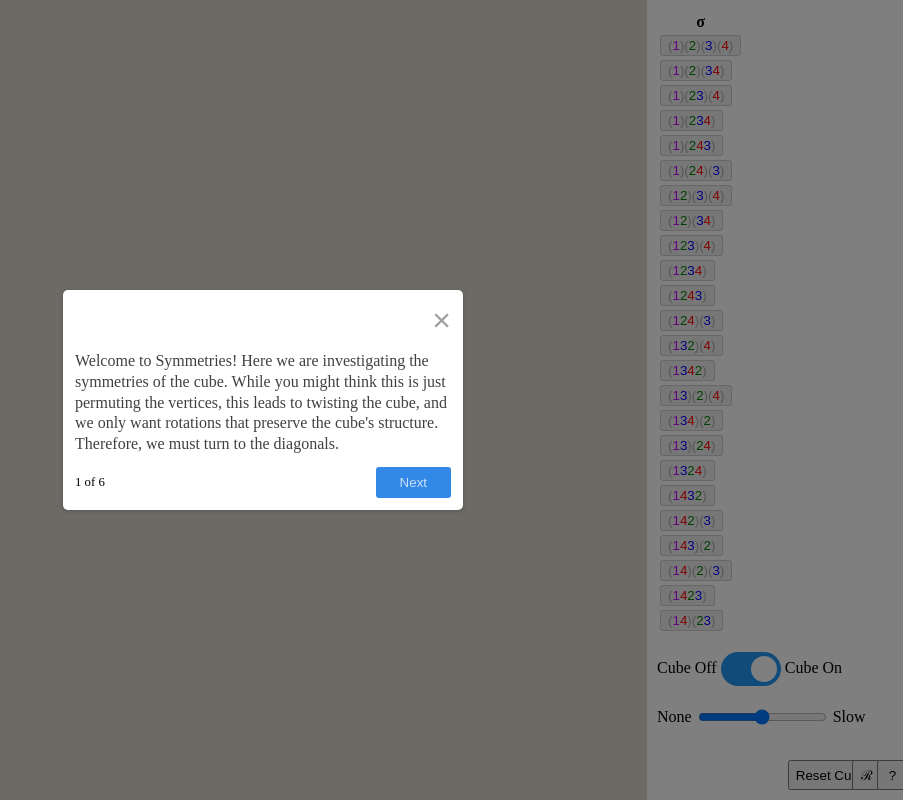
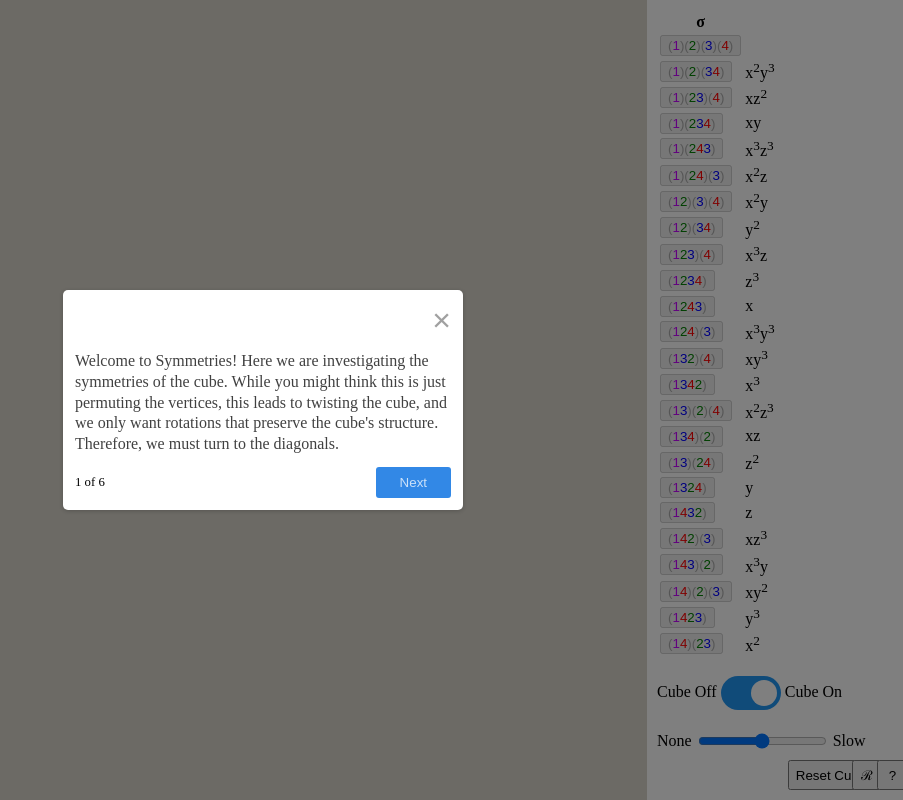
Before and after one commit to Innoviox/symmetries, a website: page index.html in a window 1280 px wide. Shown: the whole page, without its empty margins (377-1280 px from the left). Drawn offline with Linux system fonts and the light colour scheme.

Commit message:
project done?

```diff
--- a/css/main.css
+++ b/css/main.css
@@ -125,8 +125,8 @@ body {
     background-color: #a4a69c;
 }
 
-#rotation-table,
-#rotation-table td {
+.rotation-table,
+.rotation-table td {
     border: 1px solid black;
     border-collapse: collapse;
 }
--- a/index.html
+++ b/index.html
@@ -23,98 +23,123 @@
           <tr>
             <td><button class="sigma" id="#1-2-3-4">(<span class="yellow">1</span>)(<span class="green">2</span>)(<span
                   class="blue">3</span>)(<span class="red">4</span>)</button></td>
+            <td></td>
           </tr>
           <tr>
             <td><button class="sigma" id="#1-2-34">(<span class="yellow">1</span>)(<span class="green">2</span>)(<span
                   class="blue">3</span><span class="red">4</span>)</button></td>
+            <td>x<sup>2</sup>y<sup>3</sup></td>
+
           </tr>
           <tr>
             <td><button class="sigma" id="#1-23-4">(<span class="yellow">1</span>)(<span class="green">2</span><span
                   class="blue">3</span>)(<span class="red">4</span>)</button></td>
+            <td>xz<sup>2</sup></td>
           </tr>
           <tr>
             <td><button class="sigma" id="#1-234">(<span class="yellow">1</span>)(<span class="green">2</span><span
                   class="blue">3</span><span class="red">4</span>)</button></td>
+            <td>xy</td>
           </tr>
           <tr>
             <td><button class="sigma" id="#1-243">(<span class="yellow">1</span>)(<span class="green">2</span><span
                   class="red">4</span><span class="blue">3</span>)</button></td>
+            <td>x<sup>3</sup>z<sup>3</sup></td>
           </tr>
           <tr>
             <td><button class="sigma" id="#1-24-3">(<span class="yellow">1</span>)(<span class="green">2</span><span
                   class="red">4</span>)(<span class="blue">3</span>)</button></td>
+            <td>x<sup>2</sup>z</td>
           </tr>
           <tr>
             <td><button class="sigma" id="#12-3-4">(<span class="yellow">1</span><span class="green">2</span>)(<span
                   class="blue">3</span>)(<span class="red">4</span>)</button></td>
+            <td>x<sup>2</sup>y</td>
           </tr>
           <tr>
             <td><button class="sigma" id="#12-34">(<span class="yellow">1</span><span class="green">2</span>)(<span
                   class="blue">3</span><span class="red">4</span>)</button></td>
+            <td>y<sup>2</sup></td>
           </tr>
           <tr>
             <td><button class="sigma" id="#123-4">(<span class="yellow">1</span><span class="green">2</span><span
                   class="blue">3</span>)(<span class="red">4</span>)</button></td>
+            <td>x<sup>3</sup>z</td>
           </tr>
           <tr>
             <td><button class="sigma" id="#1234">(<span class="yellow">1</span><span class="green">2</span><span
                   class="blue">3</span><span class="red">4</span>)</button></td>
+            <td>z<sup>3</sup></td>
           </tr>
           <tr>
             <td><button class="sigma" id="#1243">(<span class="yellow">1</span><span class="green">2</span><span
                   class="red">4</span><span class="blue">3</span>)</button></td>
+            <td>x</td>
           </tr>
           <tr>
             <td><button class="sigma" id="#124-3">(<span class="yellow">1</span><span class="green">2</span><span
                   class="red">4</span>)(<span class="blue">3</span>)</button></td>
+            <td>x<sup>3</sup>y<sup>3</sup></td>
           </tr>
           <tr>
             <td><button class="sigma" id="#132-4">(<span class="yellow">1</span><span class="blue">3</span><span
                   class="green">2</span>)(<span class="red">4</span>)</button></td>
+            <td>xy<sup>3</sup></td>
           </tr>
           <tr>
             <td><button class="sigma" id="#1342">(<span class="yellow">1</span><span class="blue">3</span><span
                   class="red">4</span><span class="green">2</span>)</button></td>
+            <td>x<sup>3</sup></td>
           </tr>
           <tr>
             <td><button class="sigma" id="#13-2-4">(<span class="yellow">1</span><span class="blue">3</span>)(<span
                   class="green">2</span>)(<span class="red">4</span>)</button></td>
+            <td>x<sup>2</sup>z<sup>3</sup></td>
           </tr>
           <tr>
             <td><button class="sigma" id="#134-2">(<span class="yellow">1</span><span class="blue">3</span><span
                   class="red">4</span>)(<span class="green">2</span>)</button></td>
+            <td>xz</td>
           </tr>
           <tr>
             <td><button class="sigma" id="#13-24">(<span class="yellow">1</span><span class="blue">3</span>)(<span
                   class="green">2</span><span class="red">4</span>)</button></td>
+            <td>z<sup>2</sup></td>
           </tr>
           <tr>
             <td><button class="sigma" id="#1324">(<span class="yellow">1</span><span class="blue">3</span><span
                   class="green">2</span><span class="red">4</span>)</button></td>
+            <td>y</td>
           </tr>
           <tr>
             <td><button class="sigma" id="#1432">(<span class="yellow">1</span><span class="red">4</span><span
                   class="blue">3</span><span class="green">2</span>)</button></td>
+            <td>z</td>
           </tr>
           <tr>
             <td><button class="sigma" id="#142-3">(<span class="yellow">1</span><span class="red">4</span><span
                   class="green">2</span>)(<span class="blue">3</span>)</button></td>
+            <td>xz<sup>3</sup></td>
           </tr>
           <tr>
             <td><button class="sigma" id="#143-2">(<span class="yellow">1</span><span class="red">4</span><span
                   class="blue">3</span>)(<span class="green">2</span>)</button></td>
+            <td>x<sup>3</sup>y</td>
           </tr>
           <tr>
             <td><button class="sigma" id="#14-2-3">(<span class="yellow">1</span><span class="red">4</span>)(<span
                   class="green">2</span>)(<span class="blue">3</span>)</button></td>
+            <td>xy<sup>2</sup></td>
           </tr>
           <tr>
             <td><button class="sigma" id="#1423">(<span class="yellow">1</span><span class="red">4</span><span
                   class="green">2</span><span class="blue">3</span>)</button></td>
+            <td>y<sup>3</sup></td>
           </tr>
           <tr>
             <td><button class="sigma" id="#14-23">(<span class="yellow">1</span><span class="red">4</span>)(<span
                   class="green">2</span><span class="blue">3</span>)</button></td>
+            <td>x<sup>2</sup></td>
           </tr>
         </table>
       </div>
```
